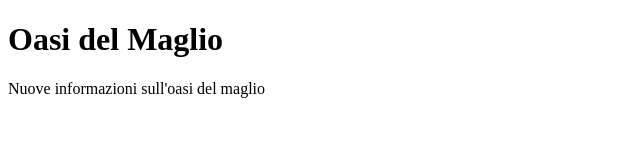
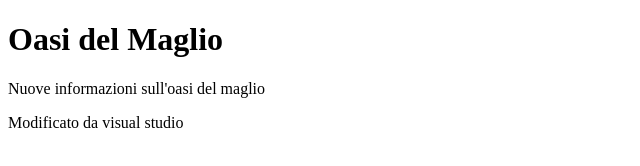
Before and after one commit to frncg1tsalvad0r/itinerario, a plain HTML site: page oasi_del_maglio.html in a window 1280 px wide. Shown: the whole page, without its empty margins (0-640 px from the left). Drawn offline with Linux system fonts and the light colour scheme.

Commit message:
cambiato

```diff
--- a/oasi_del_maglio.html
+++ b/oasi_del_maglio.html
@@ -9,5 +9,6 @@
 <body>
     <h1>Oasi del Maglio</h1>
     <p>Nuove informazioni sull'oasi del maglio</p>
+    <p>Modificato da visual studio</p>
 </body>
 </html>
```
